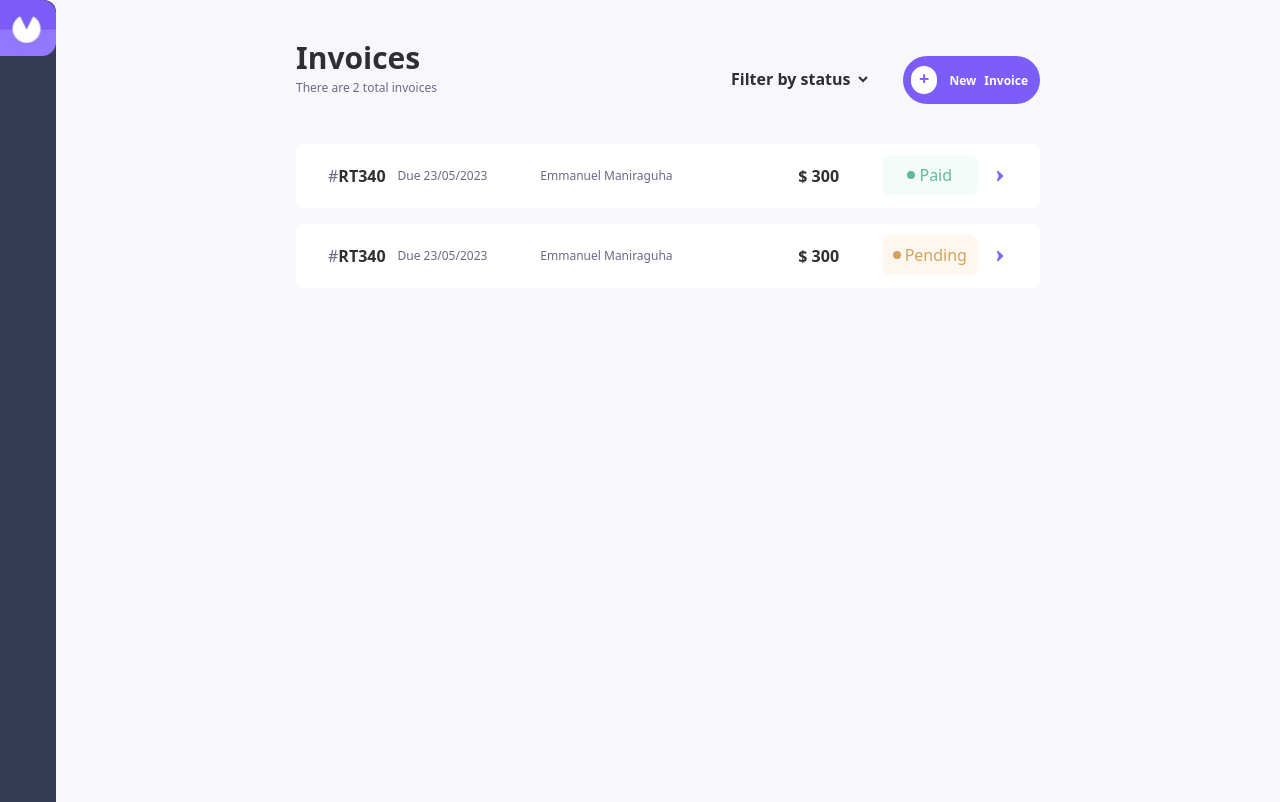
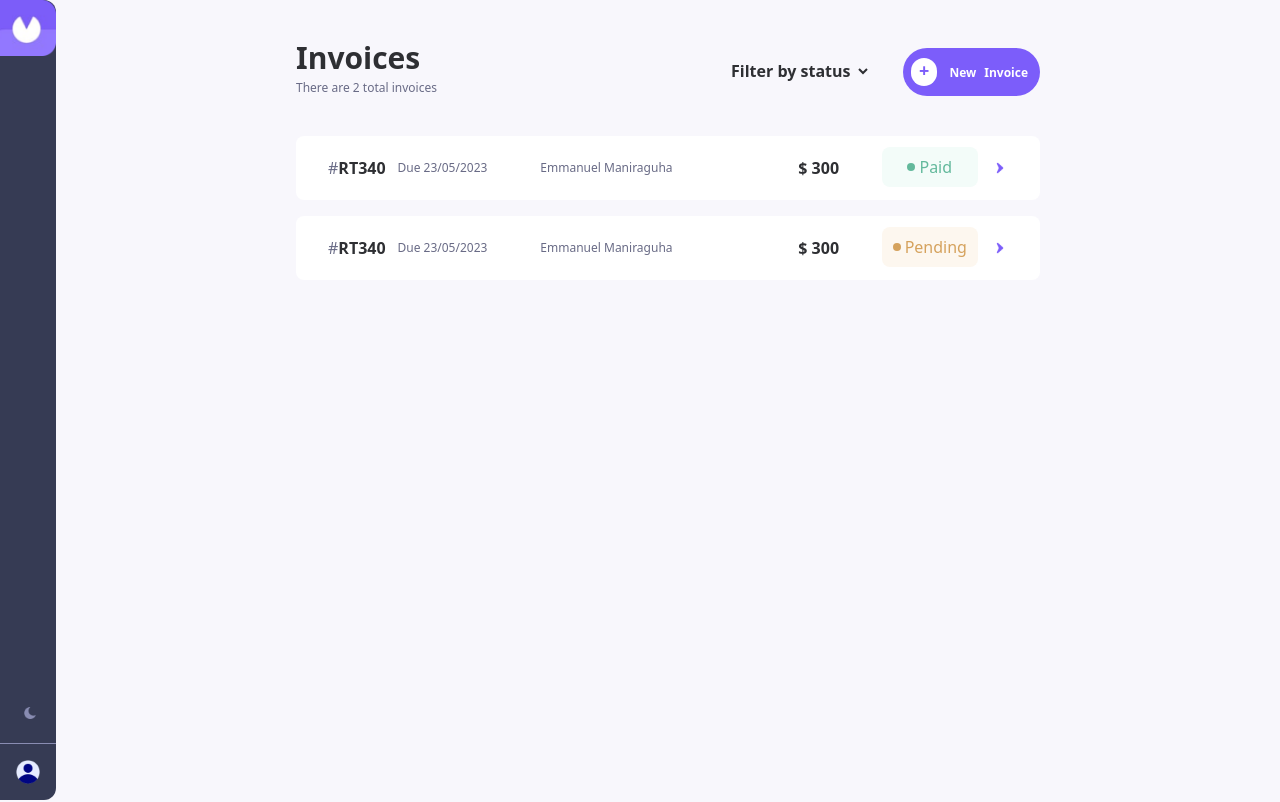
Before and after one commit to hervebutera/react-invoice-app, a React (Create React App) app: page / in a window 1280 px wide. Shown: the top 802 px of the page. Built offline with nearby package versions, Linux system fonts and the light colour scheme.

Commit message:
style: modify CSS to fit navbar in the screen on large screens

```diff
--- a/src/Components/HomeHeader.js
+++ b/src/Components/HomeHeader.js
@@ -22,10 +22,10 @@ const HomeHeader = (props) => {
           {props.invoices.length > 1 ? " invoices" : " invoice"}
         </h3>
       </div>
-      <div className="float-right mt-4 space-x-4 md:space-x-8">
+      <div className="float-right mt-2 space-x-4 md:space-x-8">
         <select
           id="selectElement"
-          className="bg-body_light_background dark:bg-body_dark_background  w-[3.75rem] font-semibold
+          className="bg-body_light_background dark:bg-body_dark_background  w-[3.90rem] font-semibold
                    text-darkishBlue_font dark:text-darkWhite_font focus:outline-none md:w-36"
           onChange={handleFilterValueChange}
         >
--- a/src/Components/InvoiceForm.js
+++ b/src/Components/InvoiceForm.js
@@ -179,10 +179,9 @@ export const InvoiceForm = (props) => {
 
   return (
     <>
-      <div className="px-5 pt-8 md:px-10 lg:pl-24">
+      <div className="px-5 pt-8  overflow-y-auto md:px-10 lg:pl-24" id="invoice-form">
         <form
-          className="flex flex-col space-y-8 overflow-auto pr-3"
-          id="invoice-form"
+          className="flex flex-col space-y-8 pr-3"
         >
           <div className="flex flex-col flex-nowrap space-y-2">
             <span className="w-full text-xs font-bold text-purpleMainColor">
--- a/src/Components/NavBar.js
+++ b/src/Components/NavBar.js
@@ -26,7 +26,8 @@ const NavBar = () => {
   };
 
   return (
-    <div className="flex flex-row lg:flex-col  lg:h-[1160px] z-10 relative">
+    <div className="block align-top lg:inline-block">
+      <div className="flex flex-row lg:flex-col  lg:h-screen z-10 relative">
         <img className="w-14 z-10 " src={logo} alt="logo" />
         <div
           className="w-full  h-14  bg-sideBar_light_background dark:bg-sideBar_dark_background
@@ -50,6 +51,7 @@ const NavBar = () => {
           </div>
         </div>
       </div>
+    </div>
   );
 };
 
--- a/src/Components/modal.js
+++ b/src/Components/modal.js
@@ -1,6 +1,6 @@
 const Modal = (props) => {
   return (
-    <div className="absolute top-0 left-0 bottom-0 w-full h-[1199px] p-0 bg-[#00000075] lg:h-[1160px]">
+    <div className="absolute top-0 left-0 bottom-0 w-full h-screen p-0 bg-[#00000075]">
       {props.children}
     </div>
   );
--- a/src/Layouts/InvoiceFormLayout.js
+++ b/src/Layouts/InvoiceFormLayout.js
@@ -2,7 +2,7 @@ const InvoiceFormLayout = (props) => {
   return (
     <div
       className="w-full flex flex-col md:w-[500px]
-        bg-invoiceItem_light_background dark:bg-[#141625] invoice-form-layout"
+        bg-invoiceItem_light_background dark:bg-[#141625] h-screen invoice-form-layout"
     >
       {props.children}
     </div>
```
Lines whose indentation alone changed are shown as unchanged.
